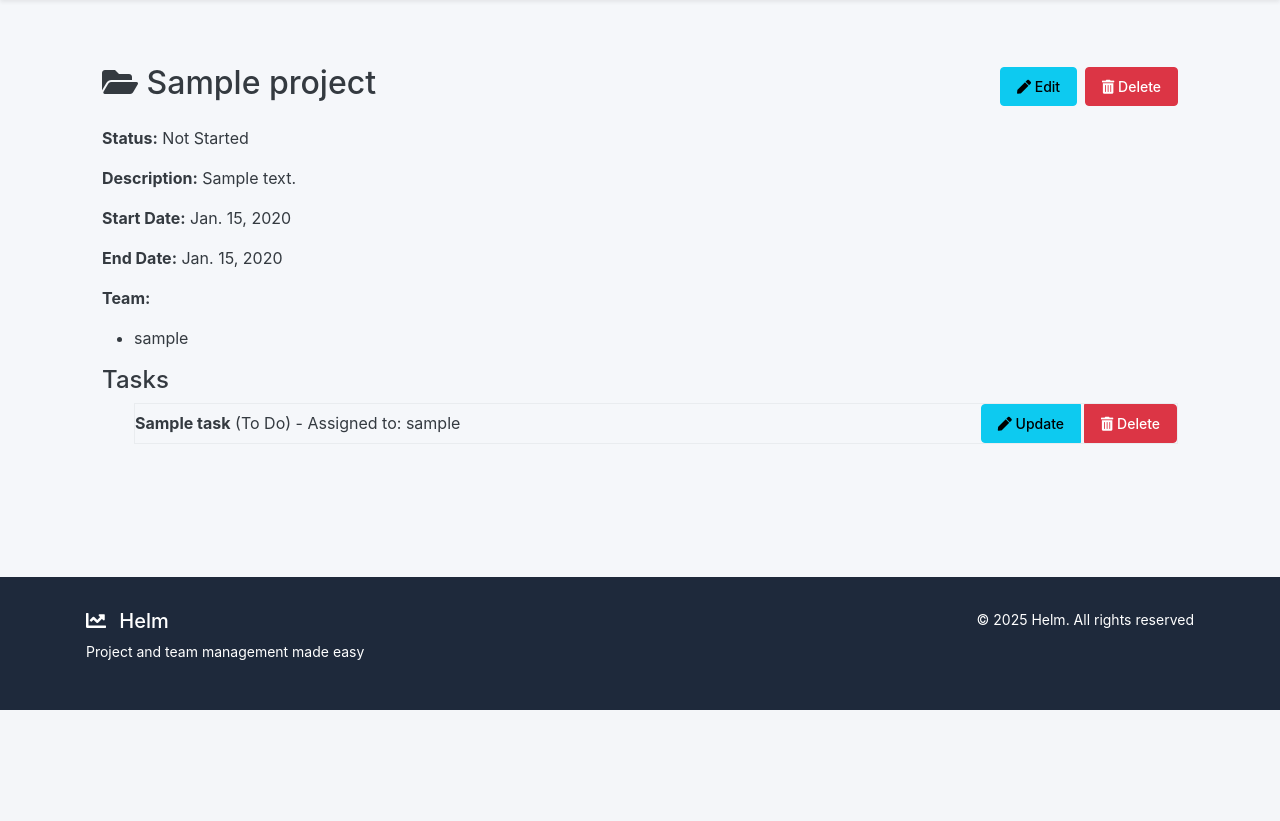
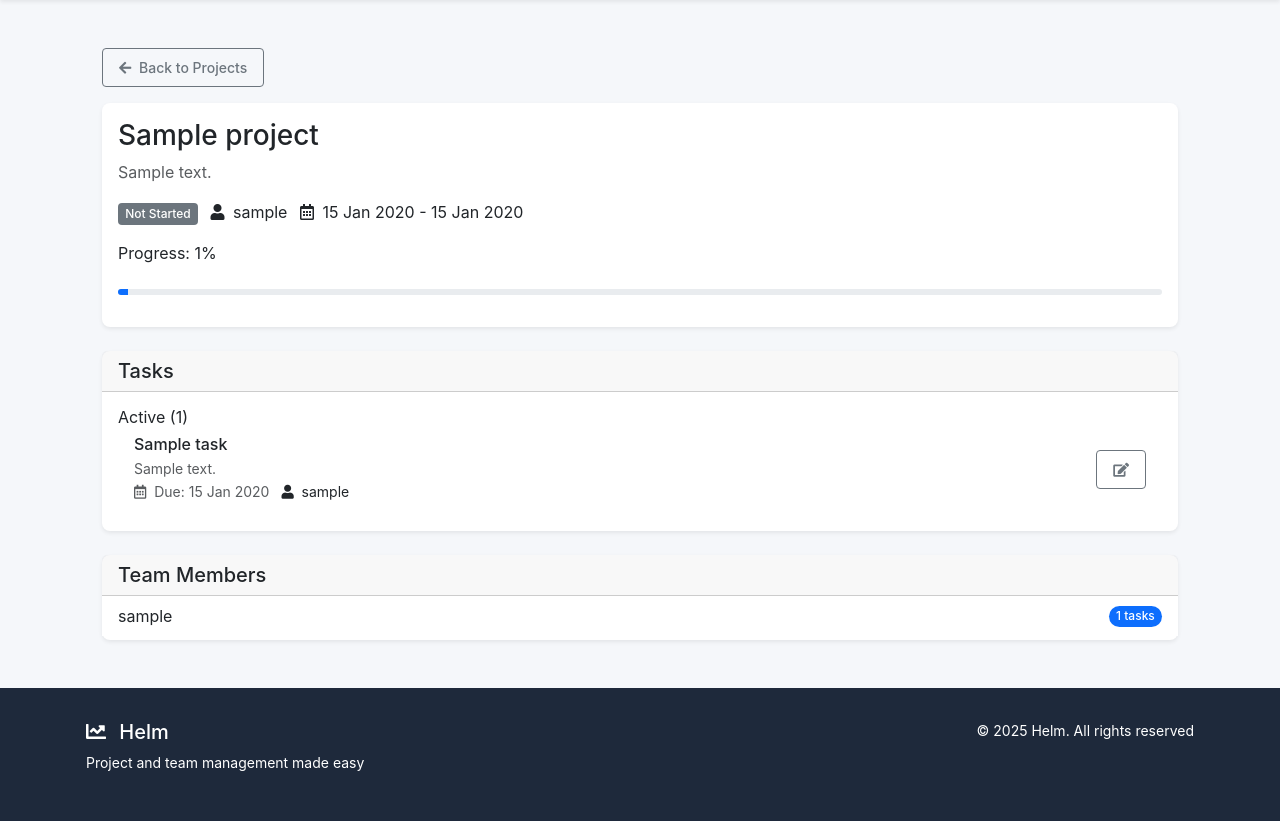
Before and after one commit to ashcarroll/Helm, a Django app: template projects/templates/projects/project_detail.html in a window 1280 px wide. Shown: the part 90-911 px from the top of the page. Before the commit the page ends 800 px from the top, so only its background shows below. Run offline with Django 4.2, Linux system fonts and the light colour scheme; a user stored in the database is signed in; tables that the repository leaves empty hold one stand-in row (values such as "Sample post"); the template is opened without the code that fills it: values that come from a table or form of the project are taken from there, most other values are stand-ins (such as "Sample title", 1, 10 or a date in 2020); grey boxes marked "Sample" are stand-in pictures; some libraries are stand-ins or nearby versions.

Commit message:
Updated Project Detail view for kanban board Added simple kanban board to template and updated styling of whole page to match styling in dashboard and project list templates

```diff
--- a/projects/templates/projects/project_detail.html
+++ b/projects/templates/projects/project_detail.html
@@ -1,78 +1,144 @@
 {% extends "base.html" %}
+{% load static %}
 
 {% block title %}
     {{ project.title }}
 {% endblock title %}
 
 {% block content %}
-    <div class="container mt-4">
-        <div class="d-flex justify-content-between align-items-center mb-3">
-            <h2><i class="fa fa-folder-open"></i> {{ project.title }}</h2>
-            {% if project.manager == request.user %}
-                <div class="d-flex gap-2">
-                    <a href="{% url 'project_update' project.pk %}" class="btn btn-sm btn-info">
-                        <i class="fas fa-pen"></i> Edit
+    <div class="container py-4">
+        <!-- Back button -->
+        <a href="{% url 'project_list' %}" class="btn btn-sm btn-outline-secondary mb-3">
+            <i class="fas fa-arrow-left me-1"></i> Back to Projects
         </a>
-                    <a href="{% url 'project_delete' project.pk %}" class="btn btn-sm btn-danger">
+
+        <!-- Project Header -->
+        <div class="card mb-4">
+            <div class="card-body">
+                <div class="d-flex justify-content-between align-items-start">
+                    <div>
+                        <h3>{{ project.title }}</h3>
+                        <p class="text-muted">{{ project.description }}</p>
+
+                        <div class="mb-3">
+                            <span class="project-status" data-status="{{ project.status }}">
+                                {{ project.get_status_display }}
+                            </span>
+                            <span class="ms-2"><i class="fas fa-user me-1"></i> {{ project.manager.username }}</span>
+                            <span class="ms-2"><i class="far fa-calendar-alt me-1"></i>
+                                <span class="format-date">{{ project.start_date|date:"Y-m-d" }}</span> -
+                                <span class="format-date">{{ project.end_date|date:"Y-m-d" }}</span>
+                            </span>
+                        </div>
+                    </div>
+
+                    {% if is_manager and project.manager == request.user %}
+                    <div>
+                        <a href="{% url 'project_update' project.pk %}" class="btn btn-sm btn-outline-primary me-1">
+                            <i class="fas fa-edit"></i> Edit
+                        </a>
+                        <a href="{% url 'project_delete' project.pk %}" class="btn btn-sm btn-outline-danger">
                             <i class="fas fa-trash-alt"></i> Delete
                         </a>
                     </div>
                     {% endif %}
                 </div>
-        <p><strong>Status:</strong> {{ project.get_status_display }}</p>
-        <p><strong>Description:</strong> {{ project.description }}</p>
-        <p><strong>Start Date:</strong> {{ project.start_date }}</p>
-        <p><strong>End Date:</strong> {{ project.end_date }}</p>
+
+                <!-- Progress Bar -->
+                <div class="mb-3">
+                    <label class="form-label">Progress: {{ completion_percentage }}%</label>
+                    <div class="progress project-card__progress">
+                        <div class="progress-bar bg-primary" style="width: {{ completion_percentage }}%"></div>
+                    </div>
+                </div>
+            </div>
+        </div>
+
+        <!-- Project Tasks -->
+        <div class="card mb-4">
+            <div class="card-header d-flex justify-content-between align-items-center">
+                <h5 class="mb-0">Tasks</h5>
+                {% if is_manager or is_in_team %}
+                <a href="{% url 'task_create' project.id %}" class="btn btn-sm btn-primary">
+                    <i class="fas fa-plus me-1"></i> Add Task
+                </a>
+                {% endif %}
+            </div>
+            <div class="card-body">
+                <div class="accordian" id="taskAccordian">
+                    {% for status, tasks in tasks_by_status.items %}
+                <div class="accordion-item">
+                    <h2 class="accordion-header" id="heading{{ status }}">
+                        <button class="accordion-button {% if not forloop.first %}collapsed{% endif %}" type="button" data-bs-toggle="collapse" data-bs-target="#collapse{{ status }}">
+                            {{ status|title }} ({{ tasks.count }})
+                        </button>
+                    </h2>
+                    <div id="collapse{{ status }}" class="accordion-collapse collapse {% if forloop.first %}show{% endif %}" data-bs-parent="#taskAccordion">
+                        <div class="accordion-body p-0">
+                            <ul class="list-group list-group-flush">
+                                {% for task in tasks %}
+                                <li class="list-group-item">
+                                    <div class="d-flex justify-content-between align-items-center">
+                                        <div>
+                                            <h6 class="mb-1">{{ task.title }}</h6>
+                                            <p class="text-muted small mb-0">{{ task.description|truncatechars:100 }}</p>
+                                            {% if task.due_date %}
+                                            <small class="text-muted">
+                                                <i class="far fa-calendar-alt me-1"></i> Due:
+                                                <span class="format-date">{{ task.due_date|date:"Y-m-d" }}</span>
+                                            </small>
+                                            {% endif %}
+                                            {% if task.assigned_to %}
+                                            <small class="ms-2">
+                                                <span class="task-status" data-status="{{ task.status }}">
+                                                    <i class="fas fa-user me-1"></i> {{ task.assigned_to.username }}
+                                                </span>
+                                            </small>
+                                            {% endif %}
+                                        </div>
+                                        <div>
+                                            <a href="{% url 'task_update' task.pk %}" class="btn btn-sm btn-outline-secondary">
+                                                <i class="fas fa-edit"></i>
+                                            </a>
+                                            {% if is_manager or task.created_by == request.user %}
+                                            <a href="{% url 'task_delete' task.pk %}" class="btn btn-sm btn-outline-danger">
+                                                <i class="fas fa-trash-alt"></i>
+                                            </a>
+                                            {% endif %}
+                                        </div>
+                                    </div>
+                                </li>
+                                {% empty %}
+                                <li class="list-group-item text-center text-muted">No tasks in this status</li>
+                                {% endfor %}
+                            </ul>
+                        </div>
+                    </div>
+                </div>
+                {% endfor %}
+            </div>
+        </div>
+    </div>
 
     <!-- Team Members -->
-        <p><strong>Team:</strong></p>
-            <ul>
-                {% for user in project.project_team.all %}
-                    <li>{{ user.username }}</li>
+    <div class="card">
+        <div class="card-header">
+            <h5 class="mb-0">Team Members</h5>
+        </div>
+        <div class="card-body p-0">
+            <ul class="list-group list-group-flush">
+                {% for member in project.project_team.all %}
+                <li class="list-group-item d-flex justify-content-between align-items-center">
+                    {{ member.username }}
+                    <span class="badge bg-primary rounded-pill">
+                        {{ member.assigned_tasks.all|length }} tasks
+                    </span>
+                </li>
                 {% empty %}
-                    <li>No team assigned</li>
+                <li class="list-group-item text-center text-muted">No team members assigned</li>
                 {% endfor %}
             </ul>
-
-        <!-- Tasks -->
-        <h4>Tasks</h4>
-        <ul>
-            {% for task in project.tasks.all %}
-            <li class="list-group-item d-flex justify-content-between align-items-center">
-                <div>
-                    <strong>{{ task.title }}</strong>
-                    ({{ task.get_status_display }})
-                    - Assigned to:
-                    {% if task.assigned_to %}
-                        {{ task.assigned_to.username }}
-                    {% else %}
-                        None
-                    {% endif %}
         </div>
-                {% if task.created_by == user or is_manager %}
-                <div class="btn-group">
-                    <a href="{% url 'task_update' task.pk %}" class="btn btn-sm btn-info me-1">
-                        <i class="fas fa-pen"></i> Update
-                    </a>
-                    <a href="{% url 'task_delete' task.pk %}" class="btn btn-sm btn-danger">
-                        <i class="fas fa-trash-alt"></i> Delete
-                    </a>
     </div>
-                {% endif %}
-            </li>
-            {% empty %}
-            <li class="list-group-item">No tasks yet</li>
-            {% endfor %}
-        </ul>
-
-        <!-- Create Task -->
-        {% if user.is_authenticated %}
-            <!-- If user or manager or project team member then show Create Task button -->
-            {% if is_manager or is_in_team %}
-            <a href="{% url 'task_create' project.pk %}" class="btn btn-secondary mt-3">
-                <i class="fa fa-plus"></i> Create Task
-            </a>
-            {% endif %}
-        {% endif %}
 </div>
-{% endblock content %}
+{% endblock %}
--- a/static/css/main.css
+++ b/static/css/main.css
@@ -364,7 +364,6 @@ main {
 }
 
 
-
 /* Status indicators */
 .status-indicator {
     display: inline-block;
```
Also changed, not shown: projects/views.py (+22 -0 lines). Lines whose indentation alone changed are shown as unchanged.
